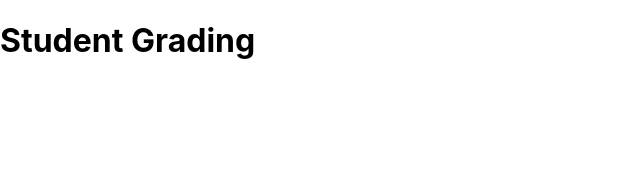
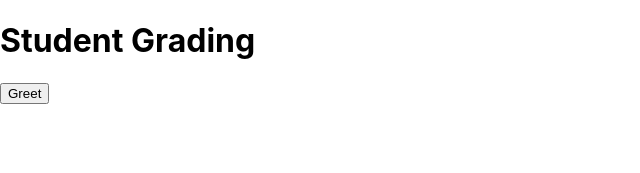
Before and after one commit to fonzerelly/ss2020-student-grading, a React (Create React App) app: page / in a window 1280 px wide. Shown: the top 173 px of the page, without its empty margins (0-640 px from the left). Built offline with nearby package versions, Linux system fonts and the light colour scheme.

Commit message:
implements greet component

```diff
--- a/src/App.js
+++ b/src/App.js
@@ -1,12 +1,12 @@
 import React from 'react'
-
-
+import Greet from './Greet'
 
 
 function App() {
   return (
     <div className="App">
       <h1>Student Grading</h1>
+      <Greet />
     </div>
   )
 }
--- /dev/null
+++ b/src/Greet.js
@@ -0,0 +1,8 @@
+import React from 'react';
+
+
+const greet = () => alert ("Hallo Ansbach")
+
+const Greet = () => (<button onClick={greet}>Greet</button>)
+
+export default Greet;
```
